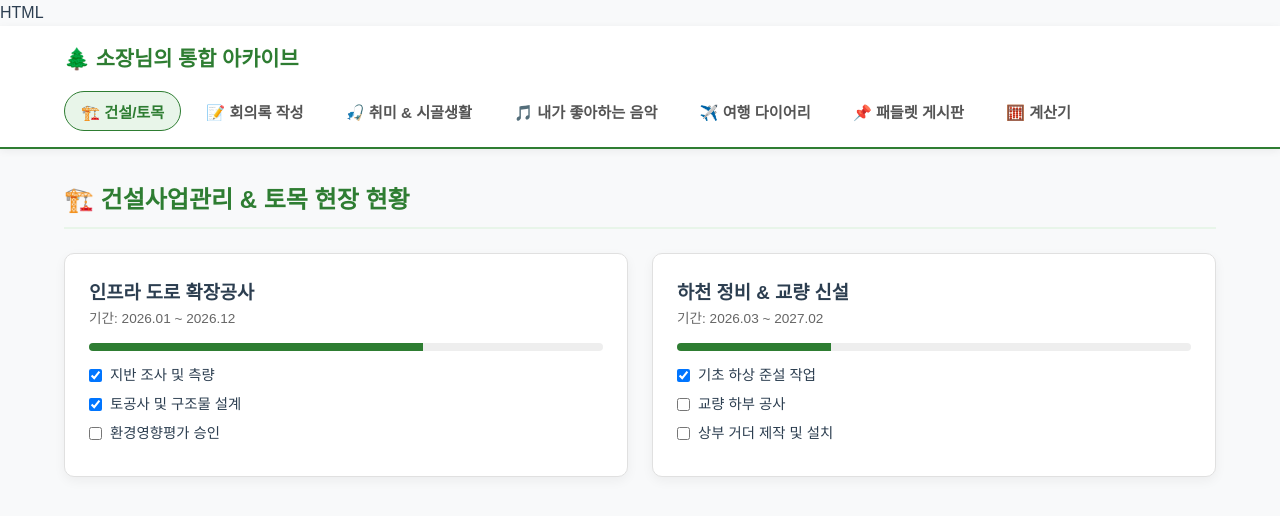
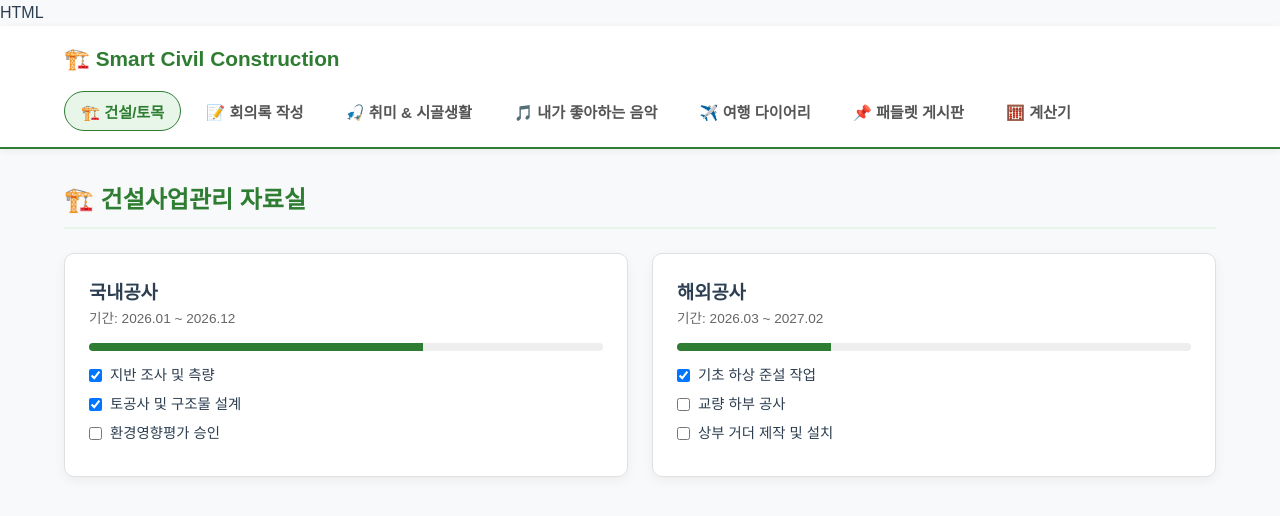
Before and after one commit to Ingyuahjae/god, a plain HTML site: page index.html in a window 1280 px wide. Drawn offline with Linux system fonts and the light colour scheme.

```diff
--- a/index.html
+++ b/index.html
@@ -4,7 +4,7 @@
 <head>
     <meta charset="UTF-8">
     <meta name="viewport" content="width=device-width, initial-scale=1.0">
-    <title>소장님의 인생 & 토목 통합 아카이브</title>
+    <title>Smart Civil Construction</title>
     <style>
         :root {
             --bg-color: #f8f9fa;
@@ -295,7 +295,7 @@
 
     <header>
         <div class="nav-container">
-            <div class="logo">🌲 소장님의 통합 아카이브</div>
+            <div class="logo">🏗️ Smart Civil Construction</div>
             <nav>
                 <ul>
                     <li><button class="nav-btn active" onclick="switchTab('work', event)">🏗️ 건설/토목</button></li>
@@ -313,10 +313,10 @@
     <main>
         <!-- 1. 건설/토목 탭 -->
         <section id="work" class="tab-content active">
-            <h2 class="section-title">🏗️ 건설사업관리 & 토목 현장 현황</h2>
+            <h2 class="section-title">🏗️ 건설사업관리 자료실</h2>
             <div class="grid-container">
                 <div class="card">
-                    <h3>인프라 도로 확장공사</h3>
+                    <h3>국내공사</h3>
                     <p style="font-size: 0.85rem; color: #666;">기간: 2026.01 ~ 2026.12</p>
                     <div class="progress-bg"><div class="progress-fill" style="width: 65%;"></div></div>
                     <ul class="checklist">
@@ -327,7 +327,7 @@
                 </div>
 
                 <div class="card">
-                    <h3>하천 정비 & 교량 신설</h3>
+                    <h3>해외공사</h3>
                     <p style="font-size: 0.85rem; color: #666;">기간: 2026.03 ~ 2027.02</p>
                     <div class="progress-bg"><div class="progress-fill" style="width: 30%;"></div></div>
                     <ul class="checklist">
@@ -394,7 +394,7 @@
             </div>
         </section>
 
-        <!-- 4. 내가 좋아하는 음악 탭 (신규 추가) -->
+        <!-- 4. 내가 좋아하는 음악 탭 -->
         <section id="music" class="tab-content">
             <h2 class="section-title">🎵 내가 좋아하는 음악 아카이브</h2>
             <div class="grid-container">
@@ -424,7 +424,7 @@
             </div>
         </section>
 
-        <!-- 5. 여행 다이어리 탭 (국내 / 해외 구분) -->
+        <!-- 5. 여행 다이어리 탭 -->
         <section id="travel" class="tab-content">
             <h2 class="section-title">✈️ 여행 다이어리 & 실시간 환율</h2>
 
@@ -437,7 +437,6 @@
             </div>
 
             <div class="grid-container" style="margin-top: 1rem;">
-                <!-- 국내 여행 -->
                 <div class="card">
                     <h3>🇰🇷 국내 여행 기록 및 추천</h3>
                     <p style="font-size: 0.85rem; color: var(--main-green); font-weight: bold;">전국 방방곡곡 명소 탐방</p>
@@ -448,7 +447,6 @@
                     </p>
                 </div>
 
-                <!-- 해외 여행 -->
                 <div class="card">
                     <h3>🌐 해외 여행 기록 및 일정</h3>
                     <p style="font-size: 0.85rem; color: var(--main-green); font-weight: bold;">세계 건축 & 문화 탐방</p>
```
